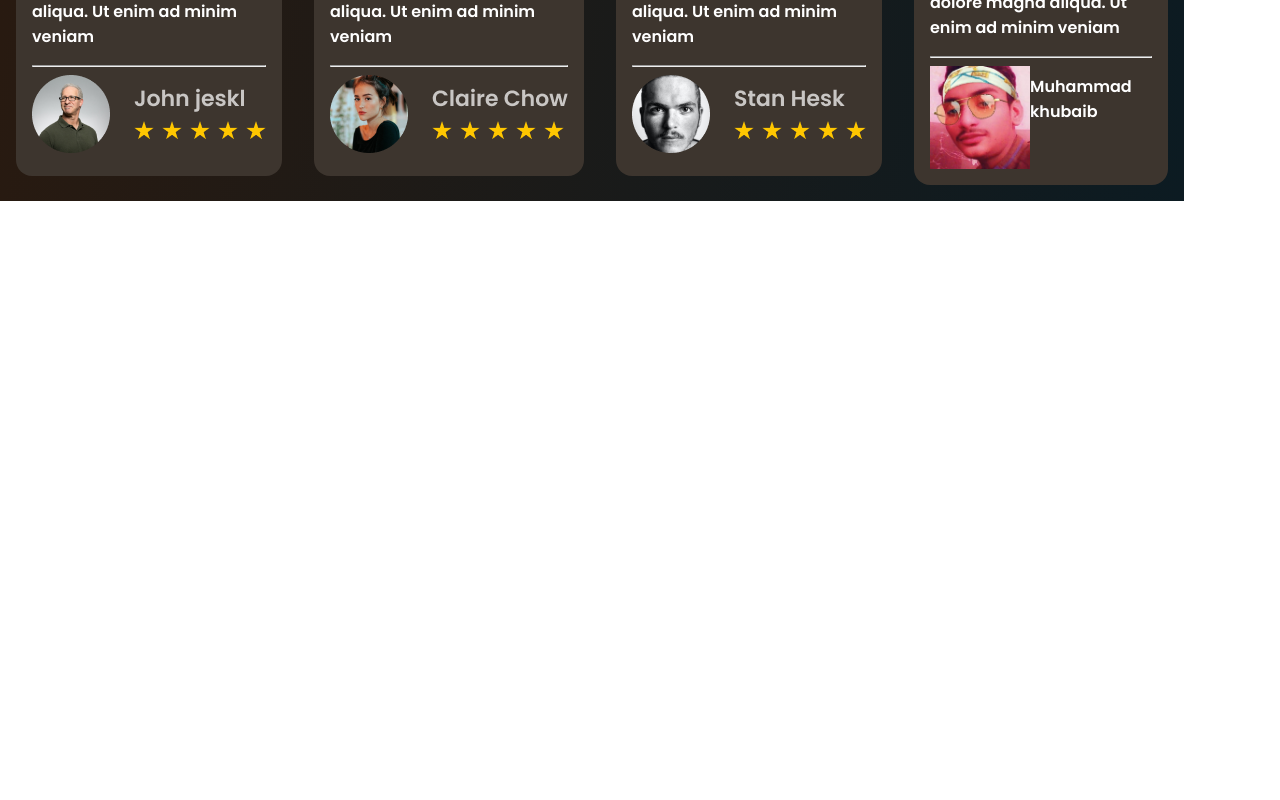
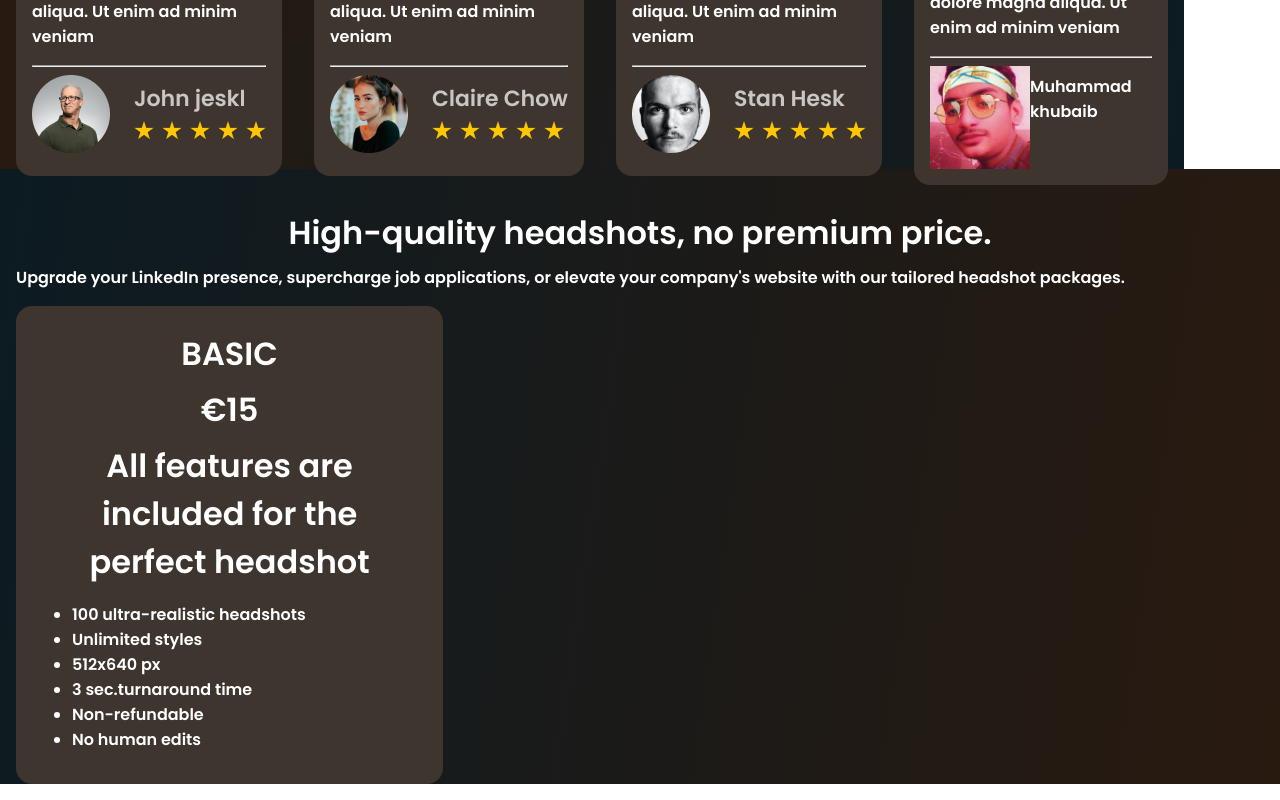
Before and after one commit to MKQazi786/headshot-clone, a React (Create React App) app in the folder headshot/: page / in a window 1280 px wide. Shown: the part 2717-3517 px from the top of the page. Before the commit the page ends 2918 px from the top, so only its background shows below. Built offline with nearby package versions, Linux system fonts and the light colour scheme.

Commit message:
i have completed 38% app

```diff
--- a/headshot/src/index.jsx
+++ b/headshot/src/index.jsx
@@ -215,7 +215,33 @@ function App() {
                     <img src={profile4} alt="" width={100} align="left" />
                     <p>Muhammad khubaib</p>
                 </div>
+            </div>
 
+            <div className="pricingDiv">
+                <div>
+                    <p>
+                        High-quality headshots, no premium price.
+                    </p>
+                    <b>
+                        Upgrade your LinkedIn presence,
+                        supercharge job applications, or elevate your company's website with our tailored headshot packages.
+                    </b>
+                </div>
+
+
+                <div className="profileDiv" >
+                    <p>BASIC</p>
+                    <p>€15</p>
+                    <p>All features are included for the perfect headshot</p>
+                    <ul>
+                        <li>100 ultra-realistic headshots</li>
+                        <li>Unlimited styles</li>
+                        <li>512x640 px</li>
+                        <li>3 sec.turnaround time</li>
+                        <li>Non-refundable</li>
+                        <li>No human edits</li>
+                    </ul>
+                </div>
 
             </div>
 
--- a/headshot/src/style.css
+++ b/headshot/src/style.css
@@ -150,7 +150,7 @@ button {
 }
 
 .hiwDiv>div>p,
-.reviewDiv>div>p {
+.reviewDiv>div>p{
     font-size: xx-large;
     margin: 0.5rem;
 }
@@ -221,6 +221,7 @@ a:hover {
     justify-content: center;
     align-items: center;
     background: linear-gradient(98.24deg, #291a10 0%, #0c1b22 100%);
+    overflow-x:scroll;
 }
 
 .profileDiv{
@@ -231,3 +232,16 @@ a:hover {
     padding: 1rem;
     border-radius:1rem;
 }
+
+.pricingDiv{
+    background: linear-gradient(98.24deg, #0c1b22 0%, #291a10 100%);
+    color: white;
+    margin-top:-2rem;
+    padding-top: 2rem;
+}
+
+.pricingDiv>div>p{
+    font-size: xx-large;
+    margin: 0.5rem;
+    text-align: center;
+}
```
